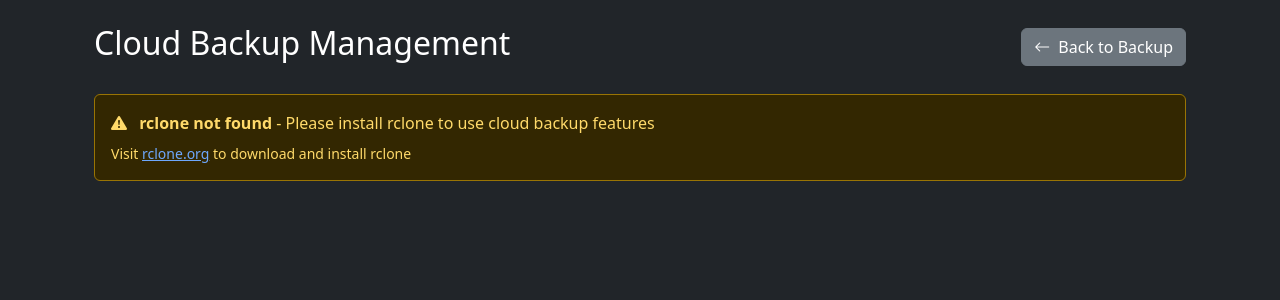
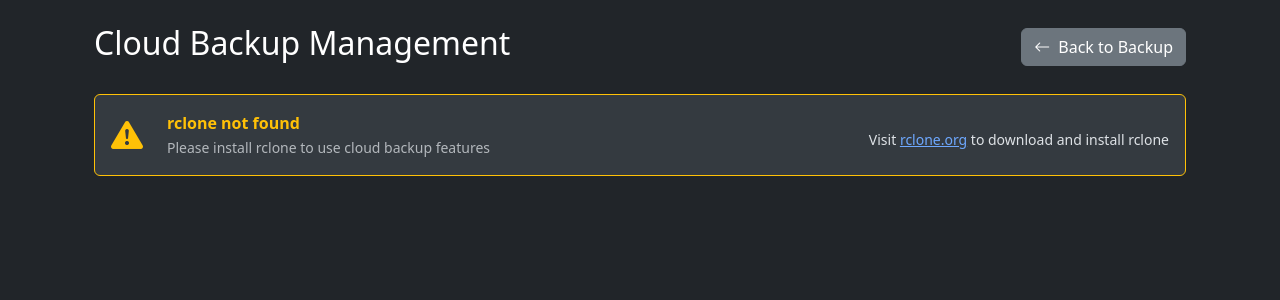
Before and after one commit to Doxsey/JobTracker, a Flask app: page /backup/cloud in a window 1280 px wide. Shown: the part 56-356 px from the top of the page. Run offline with Flask 3, Linux system fonts and the light colour scheme; some libraries are stand-ins or nearby versions.

Commit message:
style: Enhance cloud backup status display with improved UI elements

```diff
--- a/app/templates/backup/cloud_backup.html
+++ b/app/templates/backup/cloud_backup.html
@@ -16,16 +16,45 @@
             <div class="row mb-4">
                 <div class="col-12">
                     {% if rclone_available %}
-                    <div class="alert alert-success" role="alert">
-                        <i class="bi bi-check-circle-fill me-2"></i>
-                        <strong>rclone is available</strong> - Cloud backup functionality is ready
+
+                    <div class="card border-success p-3 mb-3">
+                        <div class="col-12">
+                            <div class="row align-items-center">
+                                <div class="col-auto">
+                                    <i class="bi bi-cloud-check-fill text-success" style="font-size: 2rem;"></i>
+                                </div>
+                                <div class="col">
+                                    <div class="fw-bold text-success">Cloud Backup Available</div>
+                                    <small class="text-muted">rclone is configured and ready for use</small>
+                                </div>
+                                <div class="col-auto">
+                                    <span class="badge bg-success">
+                                        <i class="bi bi-check-circle me-1"></i>Active
+                                    </span>
+                                </div>
+                            </div>
+                        </div>
                     </div>
+
                     {% else %}
-                    <div class="alert alert-warning" role="alert">
-                        <i class="bi bi-exclamation-triangle-fill me-2"></i>
-                        <strong>rclone not found</strong> - Please install rclone to use cloud backup features
-                        <br><small class="mt-2 d-block">Visit <a href="https://rclone.org/downloads/"
-                                target="_blank">rclone.org</a> to download and install rclone</small>
+
+                    <div class="card border-warning p-3 mb-3">
+                        <div class="col-12">
+                            <div class="row align-items-center">
+                                <div class="col-auto">
+                                    <i class="bi bi-exclamation-triangle-fill text-warning"
+                                        style="font-size: 2rem;"></i>
+                                </div>
+                                <div class="col">
+                                    <div class="fw-bold text-warning">rclone not found</div>
+                                    <small class="text-muted">Please install rclone to use cloud backup features</small>
+                                </div>
+                                <div class="col-auto">
+                                    <small class="mt-2 d-block">Visit <a href="https://rclone.org/downloads/"
+                                            target="_blank">rclone.org</a> to download and install rclone</small>
+                                </div>
+                            </div>
+                        </div>
                     </div>
                     {% endif %}
                 </div>
@@ -97,7 +126,8 @@
                                 <h5 class="text-muted mt-3">No cloud remotes configured</h5>
                                 <p class="text-muted">
                                     Configure rclone remotes to enable cloud backup functionality.<br>
-                                    Run <code>rclone config</code> in your terminal to set up cloud storage providers.
+                                    Run <code>rclone config</code> in your terminal to set up cloud storage
+                                    providers.
                                 </p>
                             </div>
                             {% endif %}
@@ -141,7 +171,8 @@
                                                 {{ backup.name }}
                                                 {% if backup.detection_method != 'standard_pattern' %}
                                                 <br><small class="text-muted">
-                                                    Detected by: {{ backup.detection_method.replace('_', ' ').title() }}
+                                                    Detected by: {{ backup.detection_method.replace('_', '
+                                                    ').title() }}
                                                 </small>
                                                 {% endif %}
                                             </td>
```
